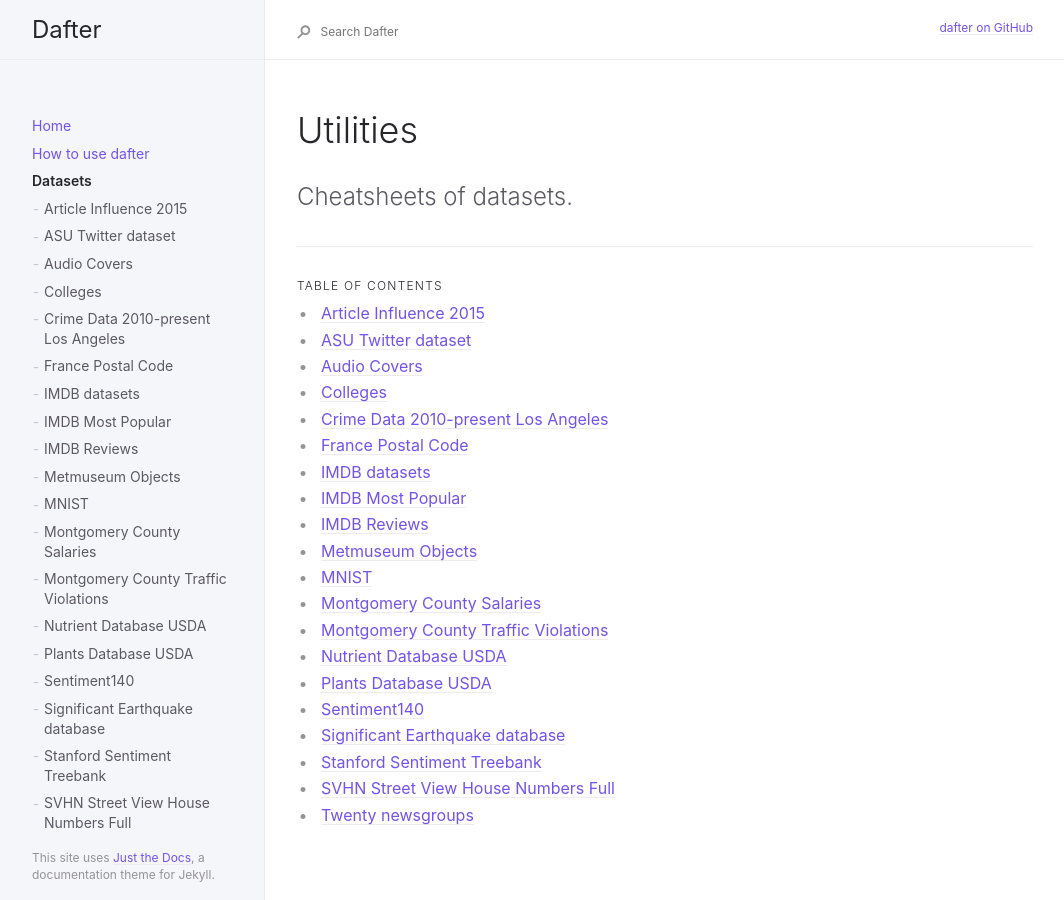
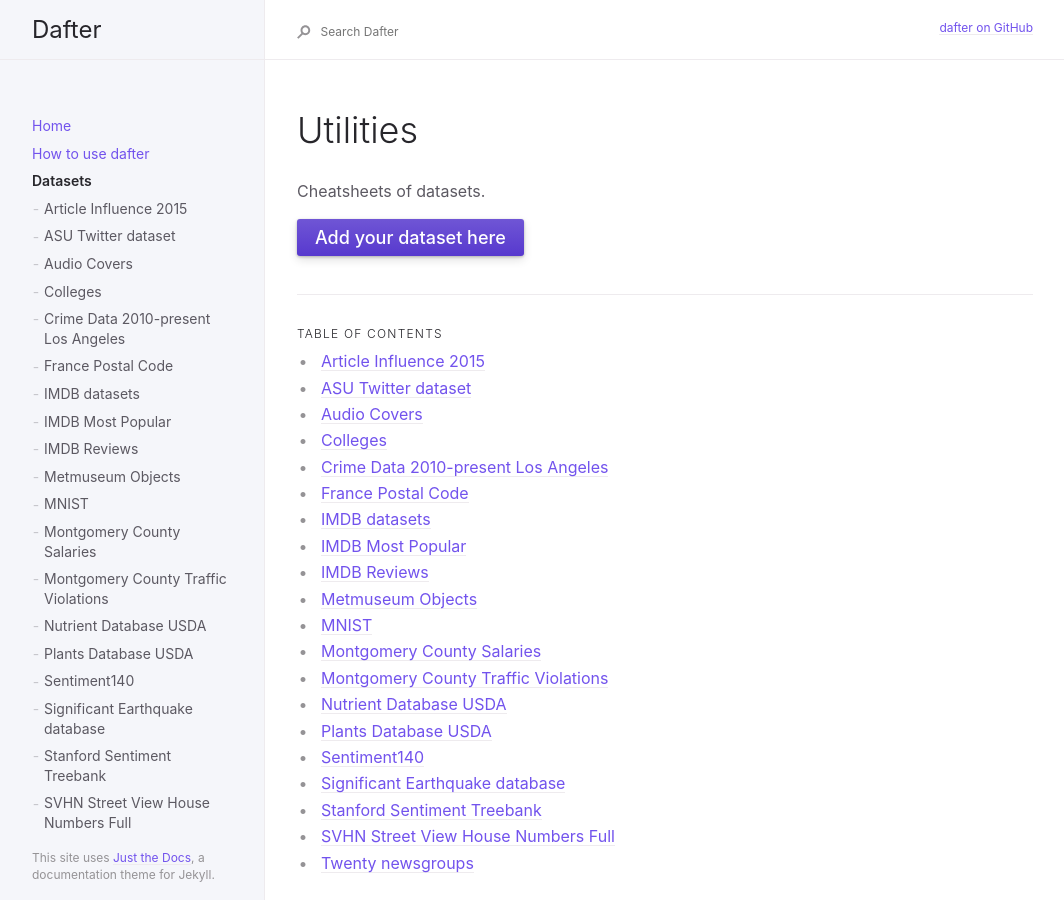
Before and after one commit to vhoulbreque/dafter-loader, a Jekyll site: the page built from docs/datasets/datasets.md, in a window 1280 px wide. Shown: the whole page, without its empty margins (91-1155 px from the left). Built offline with Jekyll 4.4.1, drawn with Linux system fonts in a browser that asks for light colours.

Commit message:
Add a button to add a new dataset

```diff
--- a/docs/datasets/datasets.md
+++ b/docs/datasets/datasets.md
@@ -10,4 +10,7 @@ permalink: docs/datasets
 {: .no_toc }
 
 Cheatsheets of datasets.
+
+[Add your dataset here](https://github.com/vinzeebreak/dafter/issues/new?title=[New Dataset]){: .btn .btn-primary .fs-5 .mb-4 .mb-md-0 .mr-2 }
+
 {: .fs-6 .fw-300 }
```
